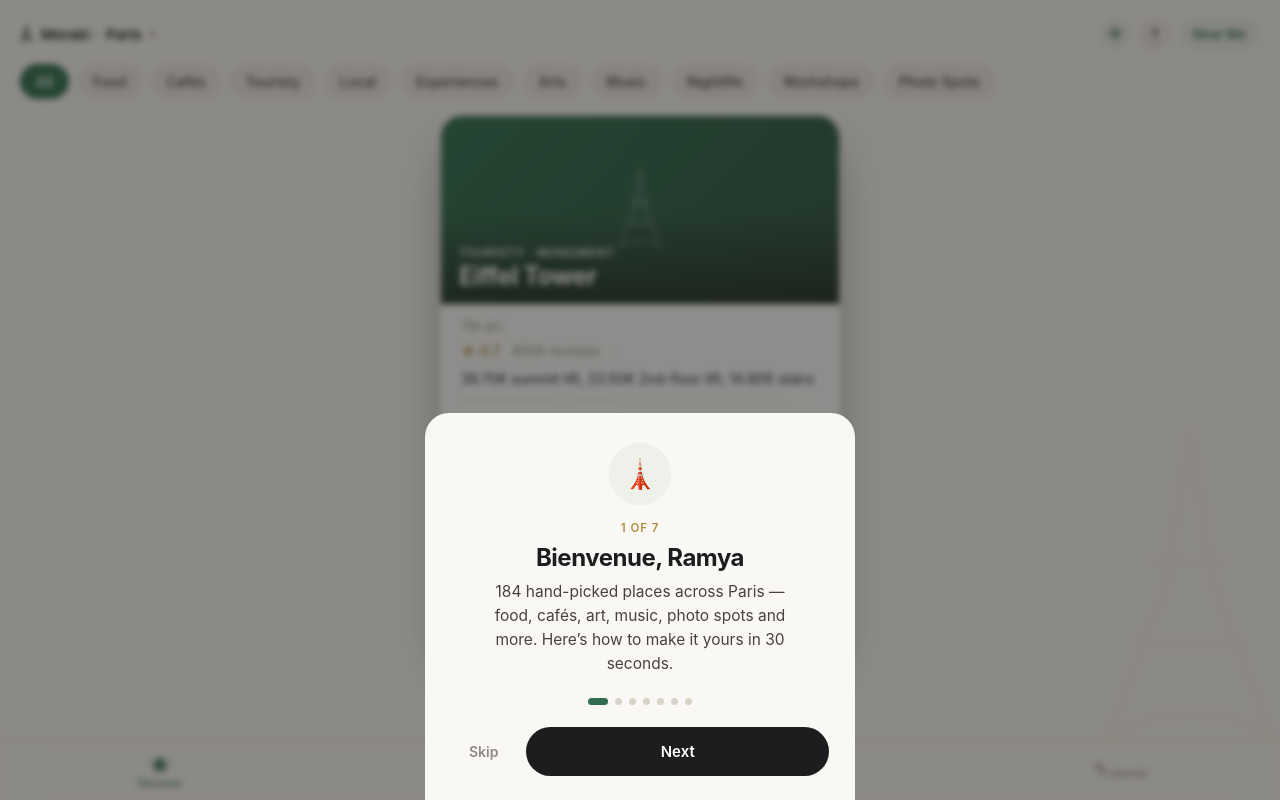
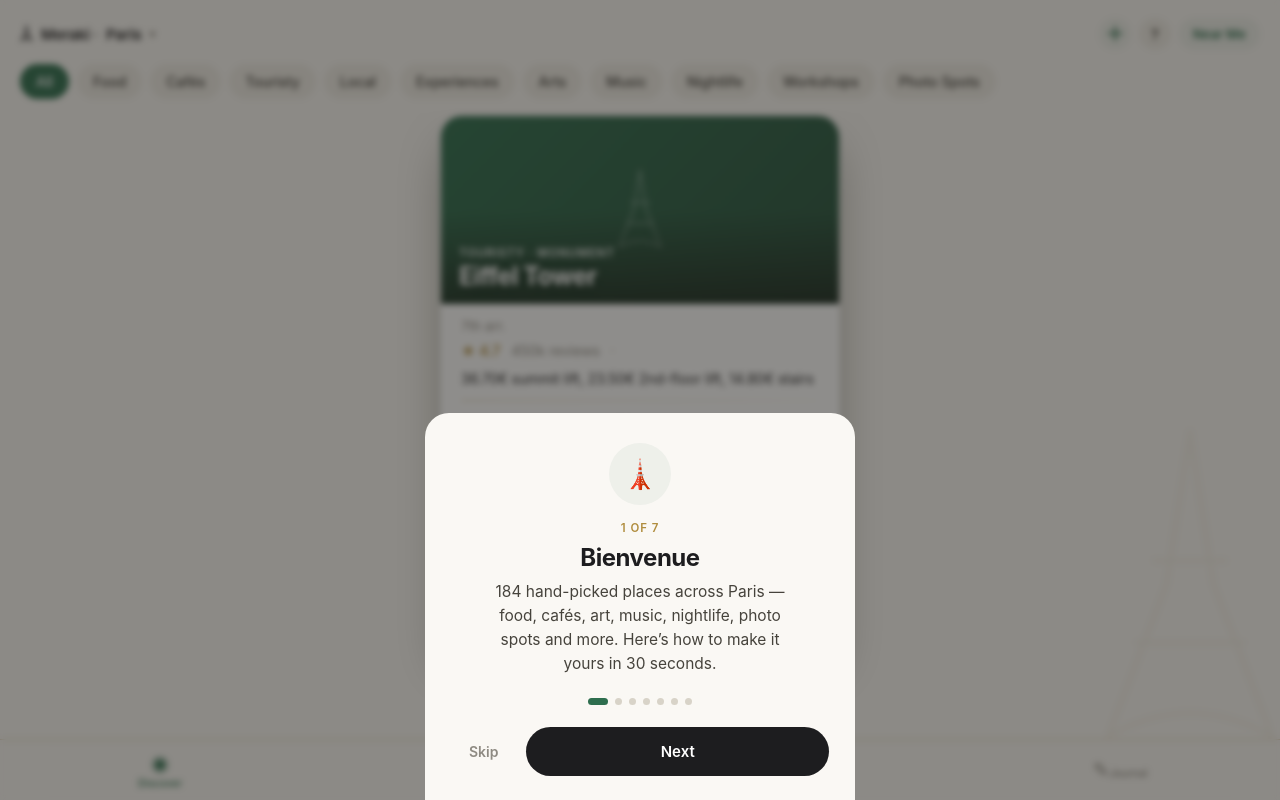
Before and after one commit to Sari-v/Travel-Journal, a plain HTML site: page app/index.html in a window 1280 px wide. Both pictures are taken after a click on the button "Let's go". Drawn offline with nearby package versions, Linux system fonts and the light colour scheme; no server answers.

Commit message:
Remove hardcoded 'Ramya'; make guide + export traveller-aware
The app shipped a personal name baked into the onboarding guide, the export
text and the share title (from when it was a one-off gift). For a community
app this is wrong. Now:
- Guide greeting: 'Bienvenue, <first name>' when signed in, else 'Bienvenue'
- Guide place-count + city are live (was hardcoded '184 ... Paris'); added a
  'Nightlife' mention and an 'Add your own' card
- Journal export/share: "<name>'s <city> journal" when signed in, else 'My ...'
- Export 'traveller' field uses the signed-in name, else 'Traveller'

New travellerName() helper reads the signed-in profile; blank/neutral offline.

```diff
--- a/app/index.html
+++ b/app/index.html
@@ -708,15 +708,27 @@ $('#enterBtn').onclick = () => {
 /* wordmark is now the city picker (#cityBtn); landing shows on first run */
 
 /* ---------- guide / walkthrough ---------- */
-const GUIDE_STEPS = [
-  { ico:'🗼', title:'Bienvenue, Ramya', text:'184 hand-picked places across Paris — food, cafés, art, music, photo spots and more. Here’s how to make it yours in 30 seconds.' },
-  { ico:'♥', title:'Swipe to choose', text:'Swipe a card right (or tap ♥) to save a place you love. Swipe left (or ✕) to skip. The ➤ button opens directions.' },
-  { ico:'🎧', title:'Hear its story', text:'Tap Listen on any card and a voice tells you the history and a hidden fact — like a private guide in your pocket.' },
-  { ico:'◉', title:'Near Me', text:'Tap Near Me and everything re-sorts by how close it is. As you walk, distances update live.' },
-  { ico:'◇', title:'The map', text:'See all 184 places as pins, colour-coded by type. Tap any pin for the details, the story, and directions.' },
-  { ico:'✎', title:'Your journal', text:'When you arrive at a place you saved, the app gently asks how it felt. Write a line, pick a mood — it becomes a diary of your trip.' },
-  { ico:'⬇', title:'Keep it forever', text:'In the Journal tab, Export file saves your whole trip as a keepsake you can turn into a beautiful printed journal later. Bon voyage!' },
-];
+// The traveller's first name when signed in; blank otherwise (community app — no hardcoded name).
+function travellerName() {
+  const p = (typeof DB !== 'undefined' && DB.profile) ? DB.profile : null;
+  const n = p && (p.display_name || p.handle);
+  return n ? String(n).split(' ')[0] : '';
+}
+let GUIDE_STEPS = [];
+function buildGuide() {
+  const cm = cityMeta(activeCity);
+  const n = (PLACES || []).length;
+  const who = travellerName();
+  GUIDE_STEPS = [
+    { ico:'🗼', title: who ? ('Bienvenue, ' + who) : 'Bienvenue', text:`${n} hand-picked places across ${cm.name} — food, cafés, art, music, nightlife, photo spots and more. Here’s how to make it yours in 30 seconds.` },
+    { ico:'♥', title:'Swipe to choose', text:'Swipe a card right (or tap ♥) to save a place you love. Swipe left (or ✕) to skip. The ➤ button opens directions.' },
+    { ico:'🎧', title:'Hear its story', text:'Tap Listen on any card and a voice tells you the history and a hidden fact — like a private guide in your pocket.' },
+    { ico:'＋', title:'Add your own', text:'Tap ＋ to add a place of your own — a photo, a pin on the map, a line about why it’s special. Sign in and it’s shared with everyone.' },
+    { ico:'◇', title:'The map', text:`See all ${n} places as pins, colour-coded by type. Tap any pin for the details, the story, and directions.` },
+    { ico:'✎', title:'Your journal', text:'When you arrive at a place you saved, the app gently asks how it felt. Write a line, pick a mood — it becomes a diary of your trip.' },
+    { ico:'⬇', title:'Keep it forever', text:'In the Journal tab, Export file saves your whole trip as a keepsake you can turn into a beautiful printed journal later. Bon voyage!' },
+  ];
+}
 let gIndex = 0;
 function renderGuide() {
   const s = GUIDE_STEPS[gIndex];
@@ -728,7 +740,7 @@ function renderGuide() {
   $('#gNext').textContent = gIndex === GUIDE_STEPS.length - 1 ? 'Start exploring' : 'Next';
   $('#gSkip').style.visibility = gIndex === GUIDE_STEPS.length - 1 ? 'hidden' : 'visible';
 }
-function openGuide() { gIndex = 0; renderGuide(); $('#guide').classList.add('open'); }
+function openGuide() { buildGuide(); gIndex = 0; renderGuide(); $('#guide').classList.add('open'); }
 function closeGuide() { $('#guide').classList.remove('open'); localStorage.setItem('pe_guided','1'); }
 $('#gNext').onclick = () => { if (gIndex < GUIDE_STEPS.length - 1) { gIndex++; renderGuide(); } else closeGuide(); };
 $('#gSkip').onclick = closeGuide;
@@ -1127,7 +1139,8 @@ function exportJournal() {
   const cm = cityMeta(activeCity);
   const sorted = [...mine].sort((a, b) => a.ts - b.ts);
   const days = [...new Set(sorted.map(e => fmtDay(e.ts)))];
-  let out = `MERAKI · ${cm.name.toUpperCase()}\nRamya's ${cm.name} journal — ${mine.length} moment${mine.length>1?'s':''} across ${days.length} day${days.length>1?'s':''}\n`;
+  const poss = travellerName() ? travellerName() + "'s" : 'My';
+  let out = `MERAKI · ${cm.name.toUpperCase()}\n${poss} ${cm.name} journal — ${mine.length} moment${mine.length>1?'s':''} across ${days.length} day${days.length>1?'s':''}\n`;
   let lastDay = '';
   for (const e of sorted) {
     const day = fmtDay(e.ts);
@@ -1135,7 +1148,7 @@ function exportJournal() {
     out += `\n${e.mood} ${e.placeName} · ${fmtTime(e.ts)}\n${e.text}\n`;
   }
   out += `\n— fin —`;
-  if (navigator.share) navigator.share({ title: "Ramya's " + cm.name + " journal", text: out }).catch(() => {});
+  if (navigator.share) navigator.share({ title: poss + " " + cm.name + " journal", text: out }).catch(() => {});
   else navigator.clipboard.writeText(out).then(() => toast('Journal copied to clipboard'));
 }
 // Structured export — the file Claude can later turn into a full journal / scrapbook
@@ -1165,7 +1178,7 @@ function exportJournalFile() {
   const days = [...new Set(mine.map(e => fmtDay(e.ts)))];
   const data = {
     app: 'Meraki Travels',
-    traveller: 'Ramya',
+    traveller: travellerName() || 'Traveller',
     city: cm.name,
     country: cm.country,
     exportedAt: new Date().toISOString(),
```
Also changed, not shown: app/template.html (+26 -13 lines).
